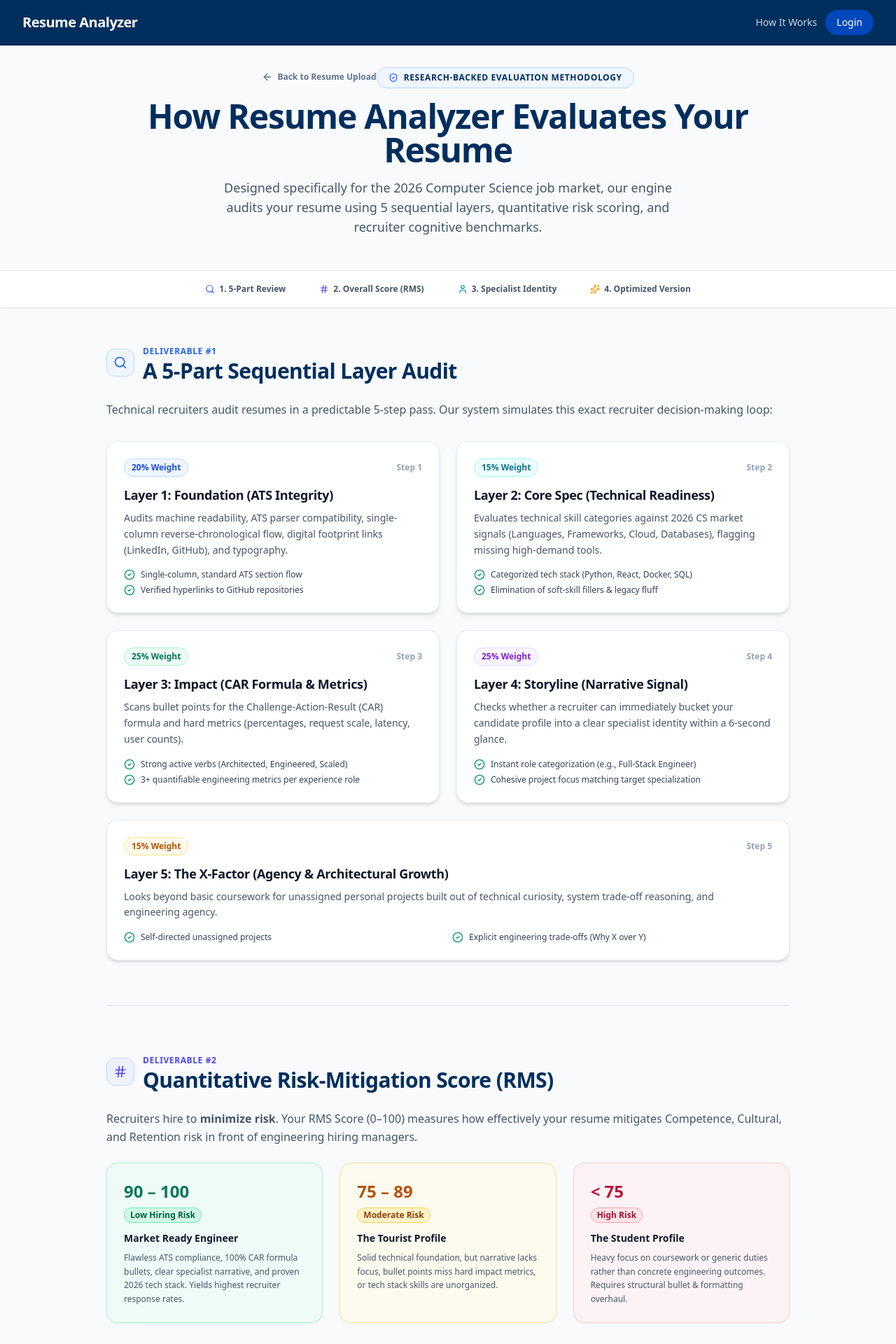
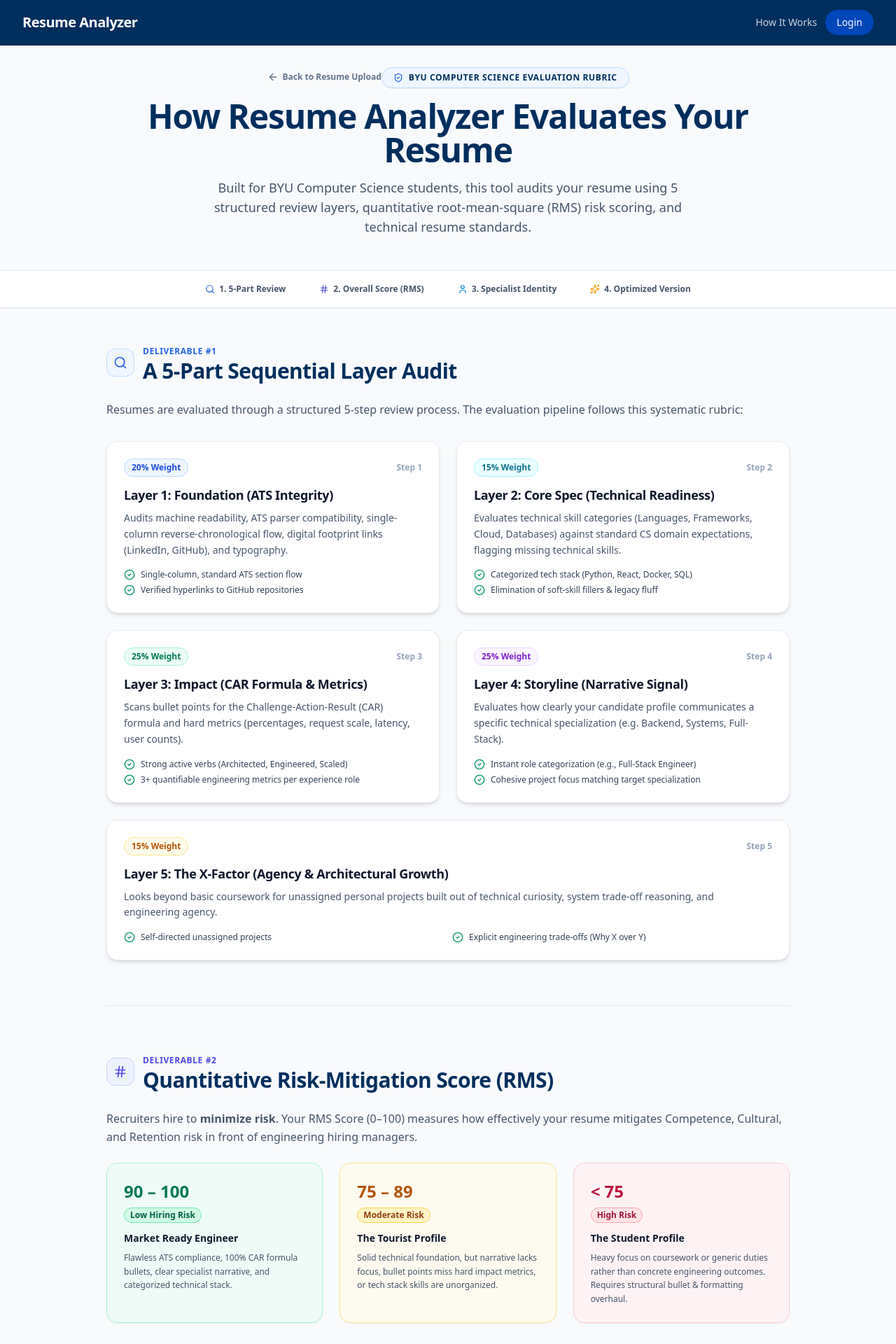
Before and after one commit to wapinheiro/resume_analyzer_2.0, a Next.js app in the folder frontend/: page /how-it-works in a window 1280 px wide. Shown: the top 1920 px of the page at 70% size. Built offline with nearby package versions, Linux system fonts and the light colour scheme; no server answers.

Commit message:
refactor(copy): ground hero and methodology copy in BYU CS standards and tool-centric language

```diff
--- a/frontend/src/app/how-it-works/page.tsx
+++ b/frontend/src/app/how-it-works/page.tsx
@@ -21,14 +21,14 @@ export default function HowItWorksPage() {
 
                 <div className="inline-flex items-center gap-2 px-4 py-1.5 rounded-full bg-blue-50 border border-blue-200 text-[#002E5D] text-xs font-semibold uppercase tracking-wider mb-4 shadow-sm">
                     <ShieldCheck className="w-3.5 h-3.5 text-blue-600" />
-                    <span>Research-Backed Evaluation Methodology</span>
+                    <span>BYU Computer Science Evaluation Rubric</span>
                 </div>
 
                 <h1 className="text-3xl sm:text-5xl font-extrabold text-[#002E5D] mb-4 tracking-tight">
                     How Resume Analyzer Evaluates Your Resume
                 </h1>
                 <p className="text-base sm:text-lg text-slate-600 max-w-2xl mx-auto leading-relaxed">
-                    Designed specifically for the 2026 Computer Science job market, our engine audits your resume using 5 sequential layers, quantitative risk scoring, and recruiter cognitive benchmarks.
+                    Built for BYU Computer Science students, this tool audits your resume using 5 structured review layers, quantitative root-mean-square (RMS) risk scoring, and technical resume standards.
                 </p>
             </div>
 
@@ -69,7 +69,7 @@ export default function HowItWorksPage() {
                     </div>
 
                     <p className="text-slate-600 mb-8 leading-relaxed">
-                        Technical recruiters audit resumes in a predictable 5-step pass. Our system simulates this exact recruiter decision-making loop:
+                        Resumes are evaluated through a structured 5-step review process. The evaluation pipeline follows this systematic rubric:
                     </p>
 
                     <div className="grid grid-cols-1 md:grid-cols-2 gap-6">
@@ -107,7 +107,7 @@ export default function HowItWorksPage() {
                             </div>
                             <h3 className="text-lg font-bold text-slate-900 mb-2">Layer 2: Core Spec (Technical Readiness)</h3>
                             <p className="text-sm text-slate-600 mb-4 leading-relaxed">
-                                Evaluates technical skill categories against 2026 CS market signals (Languages, Frameworks, Cloud, Databases), flagging missing high-demand tools.
+                                Evaluates technical skill categories (Languages, Frameworks, Cloud, Databases) against standard CS domain expectations, flagging missing technical skills.
                             </p>
                             <ul className="space-y-1.5 text-xs text-slate-700">
                                 <li className="flex items-center gap-2">
@@ -155,7 +155,7 @@ export default function HowItWorksPage() {
                             </div>
                             <h3 className="text-lg font-bold text-slate-900 mb-2">Layer 4: Storyline (Narrative Signal)</h3>
                             <p className="text-sm text-slate-600 mb-4 leading-relaxed">
-                                Checks whether a recruiter can immediately bucket your candidate profile into a clear specialist identity within a 6-second glance.
+                                Evaluates how clearly your candidate profile communicates a specific technical specialization (e.g. Backend, Systems, Full-Stack).
                             </p>
                             <ul className="space-y-1.5 text-xs text-slate-700">
                                 <li className="flex items-center gap-2">
@@ -221,7 +221,7 @@ export default function HowItWorksPage() {
                             </span>
                             <h4 className="text-sm font-bold text-slate-900 mb-2">Market Ready Engineer</h4>
                             <p className="text-xs text-slate-600 leading-relaxed">
-                                Flawless ATS compliance, 100% CAR formula bullets, clear specialist narrative, and proven 2026 tech stack. Yields highest recruiter response rates.
+                                Flawless ATS compliance, 100% CAR formula bullets, clear specialist narrative, and categorized technical stack.
                             </p>
                         </div>
 
--- a/frontend/src/components/home/FrameworkGrid.tsx
+++ b/frontend/src/components/home/FrameworkGrid.tsx
@@ -32,10 +32,10 @@ const LAYERS: Layer[] = [
         weight: "15% Weight",
         badgeColor: "bg-cyan-50 text-cyan-700 border-cyan-200",
         icon: "⚡",
-        summary: "Proves shelf-ready readiness for the 2026 software engineering market.",
+        summary: "Evaluates technical skills against software engineering hiring standards.",
         checklist: [
             "Skills categorized (Languages, Frameworks, Cloud, DBs)",
-            "High-signal tech (AI/RAG, AWS, Docker, Pytest)",
+            "High-demand technical stack (AWS, Docker, Pytest, SQL)",
             "Eliminates legacy noise & soft-skill fillers"
         ]
     },
@@ -58,11 +58,11 @@ const LAYERS: Layer[] = [
         weight: "25% Weight",
         badgeColor: "bg-purple-50 text-purple-700 border-purple-200",
         icon: "🎯",
-        summary: "Establishes a crisp specialist identity in the recruiter's 6-second scan.",
+        summary: "Establishes a clear specialist identity (e.g. Backend, Systems, Full-Stack).",
         checklist: [
-            "Instant 6-second label (e.g., Backend Engineer)",
+            "Clear domain label (e.g., Backend Engineer)",
             "Cohesive 'Red Thread' across projects & skills",
-            "Eliminates off-target, high-cognitive-load noise"
+            "Eliminates off-target or irrelevant distractions"
         ]
     },
     {
@@ -85,13 +85,13 @@ export function FrameworkGrid() {
         <section className="w-full max-w-6xl mx-auto py-16 px-4">
             <div className="text-center mb-12">
                 <div className="inline-flex items-center gap-2 px-3.5 py-1.5 rounded-full bg-blue-50 border border-blue-200 text-[#002E5D] text-xs font-semibold uppercase tracking-wider mb-4">
-                    Research-Backed Evaluation
+                    BYU CS Evaluation Rubric
                 </div>
                 <h2 className="text-3xl sm:text-4xl font-bold tracking-tight text-[#002E5D] mb-4">
                     The 5-Layered Analysis Framework
                 </h2>
                 <p className="text-slate-600 max-w-2xl mx-auto text-base">
-                    Every resume is systematically audited through 5 sequential layers to eliminate recruiter risk and maximize hireability.
+                    Every resume is systematically audited through 5 evaluation layers to identify weaknesses and strengthen technical hiring signals.
                 </p>
             </div>
 
--- a/frontend/src/components/home/RMSBenchmarkTeaser.tsx
+++ b/frontend/src/components/home/RMSBenchmarkTeaser.tsx
@@ -33,7 +33,7 @@ export function RMSBenchmarkTeaser() {
                             </div>
                             <h3 className="text-lg font-bold text-slate-900 mb-2">Market Ready Engineer</h3>
                             <p className="text-xs text-slate-600 leading-relaxed mb-4">
-                                Flawless ATS compliance, 100% CAR formula bullets, clear specialist narrative, and proven 2026 tech stack.
+                                Flawless ATS compliance, 100% CAR formula bullets, clear specialist narrative, and categorized technical stack.
                             </p>
                         </div>
                         <div className="text-xs text-emerald-700 font-semibold flex items-center gap-1.5 pt-3 border-t border-emerald-200">
```
